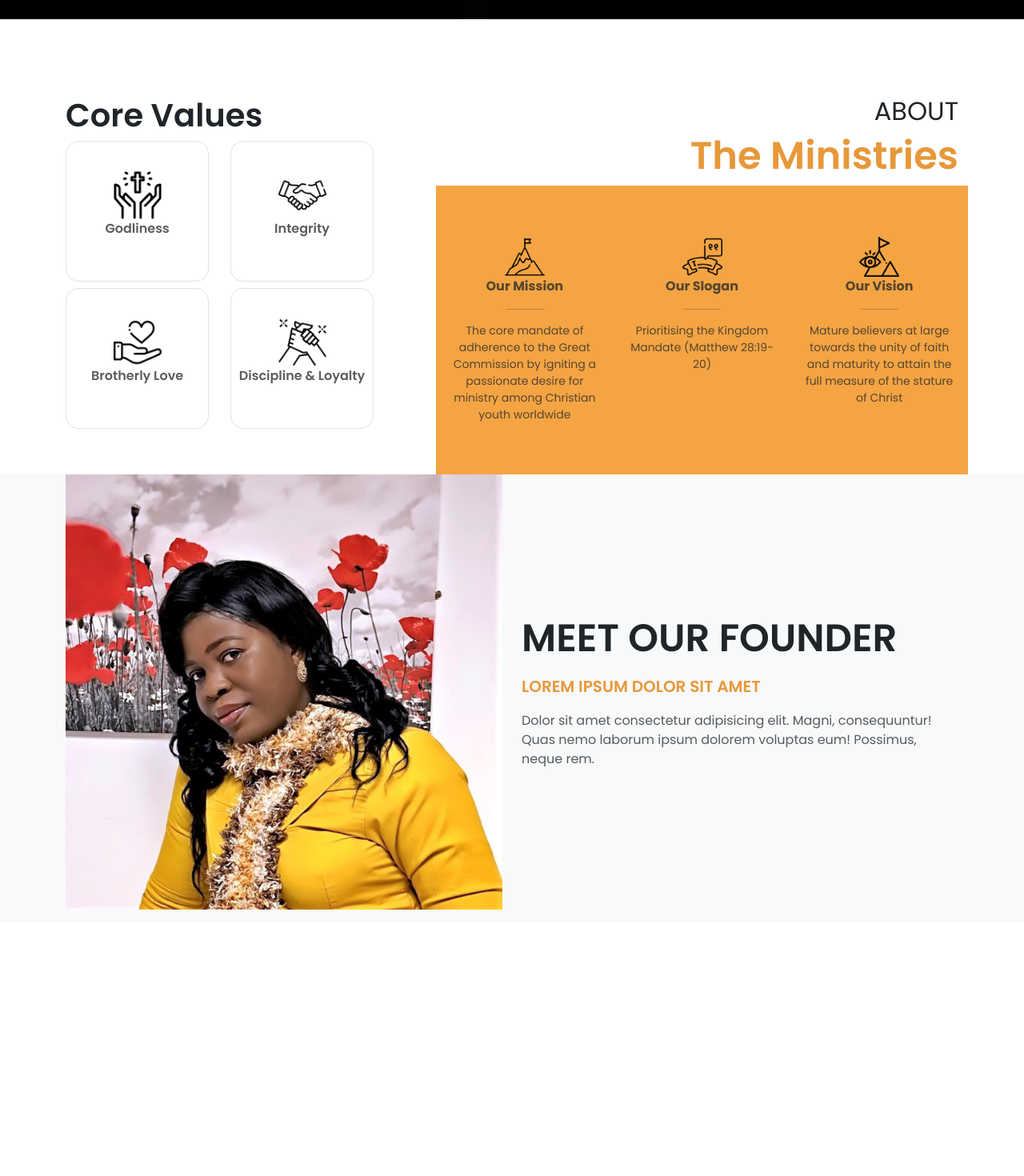
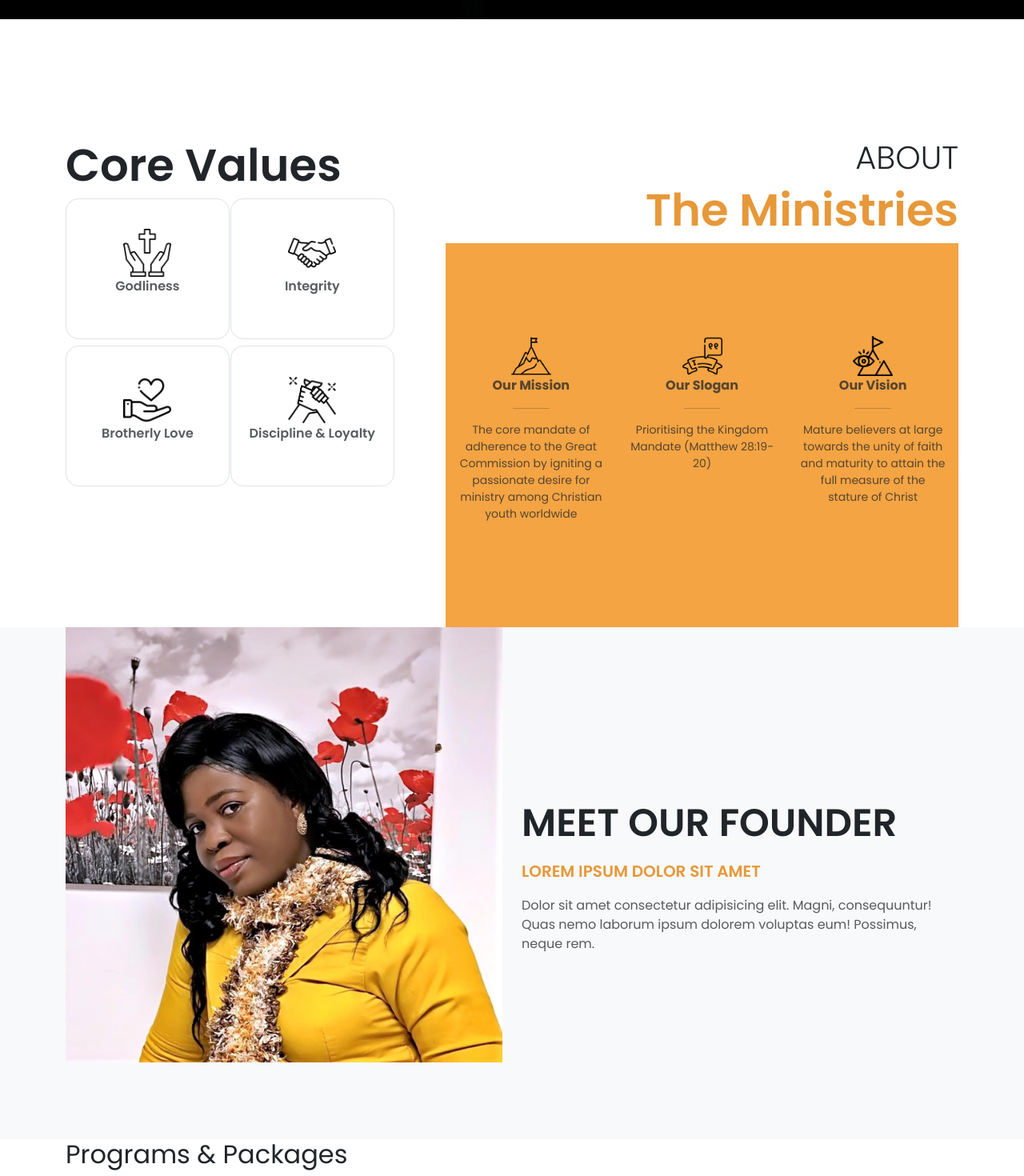
Before and after one commit to boypaida12/thehoneycombministries, a React (Vite) app: page / in a window 1280 px wide. Shown: the part 776-2246 px from the top of the page at 80% size. Before the commit the page ends 1929 px from the top, so only its background shows below. Built offline with nearby package versions, Linux system fonts and the light colour scheme.

Commit message:
added programs section

```diff
--- a/src/components/About.jsx
+++ b/src/components/About.jsx
@@ -14,10 +14,10 @@ import SloganIcon from "../assets/slogan.png";
 function About() {
   return (
     <>
-      <Container className="mt-5 pt-lg-5">
+      <Container className="mt-2 mt-lg-0 d-flex align-items-end" style={{height: "95vh"}}>
         <Row>
           <Col md={5}>
-            <h1 className="text-md-start text-center fw-semibold">
+            <h1 className="text-md-start text-center fw-semibold display-4">
               Core Values
             </h1>
             <Row className=" gap-2">
@@ -45,12 +45,13 @@ function About() {
           </Col>
           <Col>
             <div className="text-end">
-              <h2 className="text-uppercase">About</h2>
-              <h3 className="display-5 text-yellow fw-semibold">
+              <h2 className="text-uppercase display-6">About</h2>
+              <h3 className="display-4 text-yellow fw-semibold">
                 The Ministries
               </h3>
             </div>
-            <Row className="gap-2 bg-yellow py-5 px-1">
+            <div className="bg-yellow d-flex align-items-center" style={{height: "30rem"}}>
+              <Row className="gap-2 px-1 mx-auto">
                 <MSVCard
                   imgSrc={MissionIcon}
                   title={"Our Mission"}
@@ -73,6 +74,7 @@ function About() {
                   }
                 />
               </Row>
+            </div>
           </Col>
         </Row>
       </Container>
--- a/src/components/CoreValueCard.jsx
+++ b/src/components/CoreValueCard.jsx
@@ -9,7 +9,7 @@ function CoreValueCard({ imgSrc, altText, description }) {
       <Col md={5}>
         <div
           className="core-values border d-flex flex-column justify-content-center align-items-center rounded-4"
-          style={{ width: "14vw", height: "11rem" }}
+          style={{ width: "16vw", height: "11rem" }}
         >
           <Image src={imgSrc} width={60} alt={altText} />
           <p className="fw-semibold text-muted">{description}</p>
--- a/src/components/Founder.jsx
+++ b/src/components/Founder.jsx
@@ -9,7 +9,7 @@ function Founder() {
     <Container fluid className="bg-body-tertiary">
     <Container>
         <Row>
-            <Col md={6} style={{height: "35rem", overflow: "hidden"}}>
+            <Col md={6} style={{height: "80vh", overflow: "hidden"}}>
                     <Image src={FounderImage} alt="Founder of the Ministries" fluid/>
             </Col>
             <Col className=" align-self-center">
--- a/src/components/MSVCard.jsx
+++ b/src/components/MSVCard.jsx
@@ -6,7 +6,7 @@ import { Col, Image } from "react-bootstrap";
 function MSVCard({ title, description, imgSrc }) {
   return (
     <>
-      <Col className="text-center  pt-3">
+      <Col className="text-center" style={{width:"20rem"}}>
         <Image src={imgSrc} width={50}/>
         <p className="text-muted fw-bold">{title}</p>
         <hr className="w-25 mx-auto"/>
--- /dev/null
+++ b/src/components/Programs.jsx
@@ -0,0 +1,17 @@
+/* eslint-disable no-unused-vars */
+import React from 'react'
+import { Container, Row } from 'react-bootstrap'
+
+function Programs() {
+  return (
+    <>
+    <Container>
+        <Row>
+            <h2>Programs & Packages</h2>
+        </Row>
+    </Container>
+    </>
+  )
+}
+
+export default Programs
--- a/src/pages/Home.jsx
+++ b/src/pages/Home.jsx
@@ -4,6 +4,7 @@ import Hero from '../components/Hero'
 import About from '../components/About'
 import "../components/homeStyles.css"
 import Founder from '../components/Founder'
+import Programs from '../components/Programs'
 
 function Home() {
   return (
@@ -11,6 +12,7 @@ function Home() {
     <Hero/>
     <About/>
     <Founder/>
+    <Programs/>
     </>
   )
 }
```
Also changed, not shown: src/components/ProgramsCard.jsx (added, +17 -0 lines), src/assets/godliness.png. Lines whose indentation alone changed are shown as unchanged.
